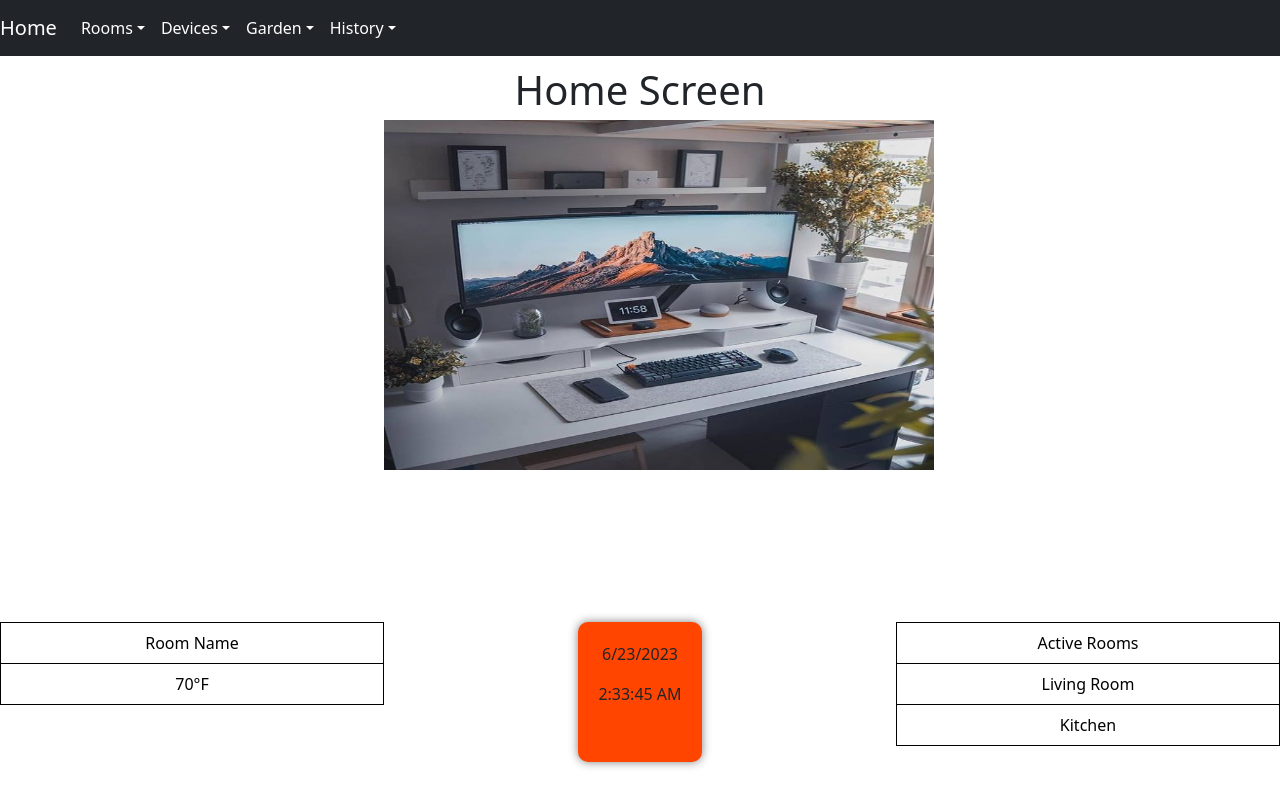
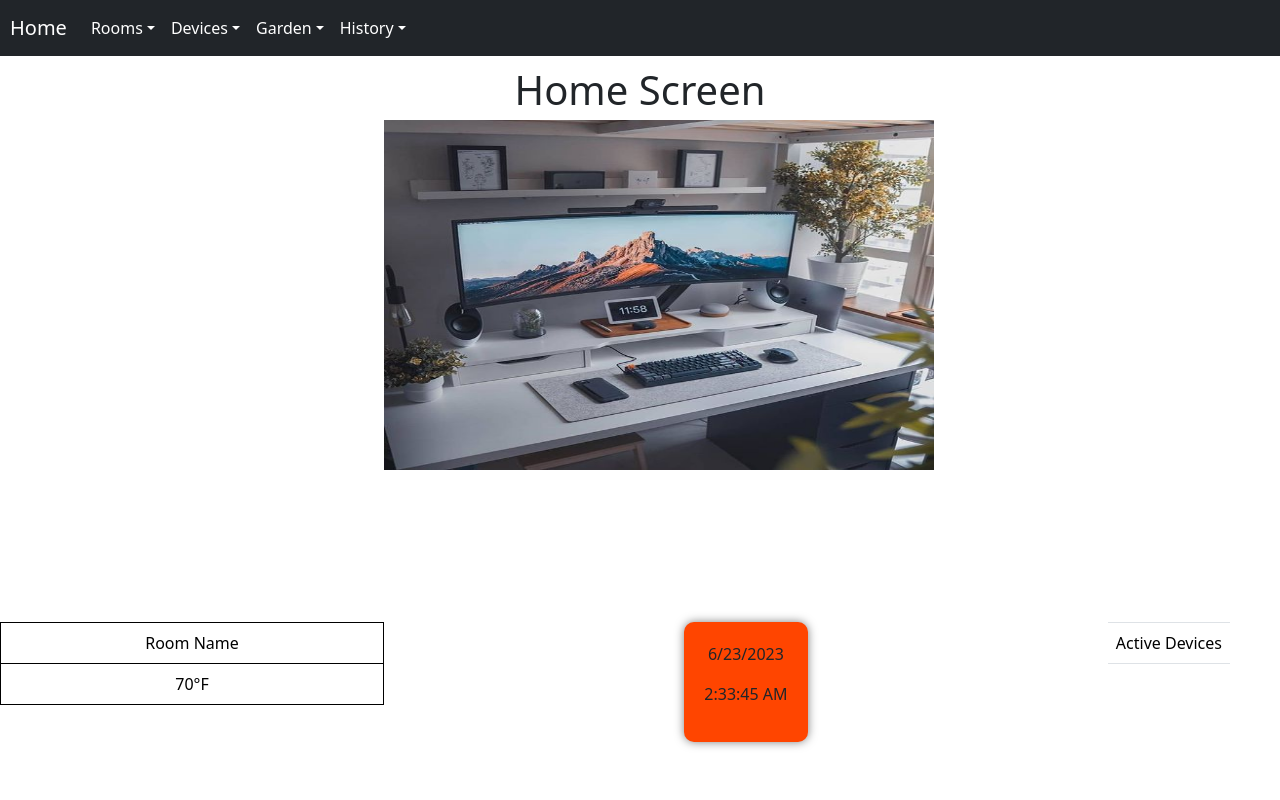
Before and after one commit to Wiqbal2/Smart-Hub-System, a React (Create React App) app: page / in a window 1280 px wide. Built offline with nearby package versions, Linux system fonts and the light colour scheme.

Commit message:
Yusuf: Added device status table to homescreen

```diff
--- a/src/App.js
+++ b/src/App.js
@@ -1,4 +1,3 @@
-
 import React, { useState } from 'react';
 import { BrowserRouter as Router, Routes, Route } from 'react-router-dom';
 import Navbar from './components/Navbar';
@@ -7,30 +6,34 @@ import Room from './components/Room';
 import Device from './components/Device';
 import IrrigationSys from './IrrigationSys.js';
 import LightSys from './LightSys.js';
+import { DeviceContext } from './components/DeviceContext';
 
 function App() {
-  const [devices, setDevices] = useState(['Coffee-Maker', 'Robot-Vacuum', 'Fridge']);
+  const [deviceStatuses, setDevicesStatuses] = useState({
+    'Coffee-Maker': false,
+    'Robot-Vacuum': false,
+    'Fridge': false,
+  });
 
   const addDevice = (deviceName) => {
-    setDevices([...devices, deviceName]);
+    setDevicesStatuses({ ...deviceStatuses, [deviceName]: false });
   };
 
   return (
+    <DeviceContext.Provider value={{ deviceStatuses, setDevicesStatuses }}>
       <div className="App">
         <Router>
-        <Navbar devices={devices} addDevice={addDevice} />
+          <Navbar deviceStatuses={deviceStatuses} addDevice={addDevice} />
           <Routes>
             <Route path="/" element={<HomeScreen />} />
-          <Route path="/Room/:id"  element={<Room />} component={(props) =>
-          <Room value={props.match.params.id}/>
-          }/>
-          <Route path="/Device/:deviceName" element={<Device devices={devices} />} />
+            <Route path="/Room/:id" element={<Room />} />
+            <Route path="/Device/:deviceName" element={<Device />} />
             <Route path="/irrigation" element={<IrrigationSys />} />
             <Route path="/lightsys" element={<LightSys />} />
           </Routes>
         </Router>
-
       </div>
+    </DeviceContext.Provider>
   );
 }
 
--- a/src/components/Device.jsx
+++ b/src/components/Device.jsx
@@ -1,9 +1,8 @@
-
-
 import '../styles.css';
-import React, { useState, useEffect } from 'react';
+import React, { useState, useContext } from 'react';
 import { Button } from 'react-bootstrap';
 import { useParams } from 'react-router-dom';
+import { DeviceContext } from './DeviceContext';
 
 const initialDeviceStates = {
   'Coffee-Maker': false,
@@ -12,19 +11,20 @@ const initialDeviceStates = {
 };
 
 function Device() {
-  const [deviceStates, setDeviceStates] = useState(initialDeviceStates);
+  // const [deviceStates] = useState(initialDeviceStates);
   const [temperature, setTemperature] = useState(75); // Set default temperature to 75°F
   const [isTempSaved, setIsTempSaved] = useState(false); // Track if temperature is saved
   const [isDeviceSaved, setIsDeviceSaved] = useState(false); // Track if device is saved
   const [systemMessage, setSystemMessage] = useState('');
+  const { deviceStatuses, setDevicesStatuses } = useContext(DeviceContext);
 
   const { deviceName } = useParams();
 
   const handleToggle = () => {
-    setDeviceStates((prevStates) => ({
-      ...prevStates,
-      [deviceName]: !prevStates[deviceName],
-    }));
+    setDevicesStatuses({
+      ...deviceStatuses,
+      [deviceName]: !deviceStatuses[deviceName]
+    });
 
     setIsDeviceSaved(true); // Device is saved
     setIsTempSaved(false); // Reset temp saved status
@@ -64,7 +64,7 @@ function Device() {
     }, 3000);
   };
 
-  const isOn = deviceStates[deviceName];
+  const isOn = deviceStatuses[deviceName];
 
   // Render temperature component if the device is a fridge
   if (deviceName === 'Fridge') {
--- /dev/null
+++ b/src/components/DeviceContext.jsx
@@ -0,0 +1,2 @@
+import React from 'react';
+export const DeviceContext = React.createContext();
--- a/src/components/HomeScreen.jsx
+++ b/src/components/HomeScreen.jsx
@@ -1,7 +1,10 @@
-import React, { useState, useEffect } from 'react';
+import React, { useState, useEffect, useContext } from 'react';
+import { DeviceContext } from './DeviceContext';
 
 function HomeScreen() {
     const [dateTime, setDateTime] = useState(new Date());
+    const { deviceStatuses } = useContext(DeviceContext);
+    const activeDevices = Object.keys(deviceStatuses).filter(device => deviceStatuses[device]);
 
     // Function to update date and time
     const updateTime = () => {
@@ -39,18 +42,17 @@ function HomeScreen() {
                     <p>{dateTime.toLocaleDateString()}</p>
                     <p>{dateTime.toLocaleTimeString()}</p>
                 </div>
-                <div className="active-rooms">
+                <div className="active-devices">
                     <table className="table table-hover">
                         <tbody>
                             <tr>
-                                <td>Active Rooms</td>
+                                <td>Active Devices</td>
                             </tr>
-                            <tr>
-                                <td>Living Room</td>
-                            </tr>
-                            <tr>
-                                <td>Kitchen</td>
-                            </tr>
+                            {activeDevices.map(device => (
+                                <tr key={device}>
+                                    <td>{device}</td>
+                                </tr>
+                            ))}
                         </tbody>
                     </table>
                 </div>
--- a/src/components/Navbar.jsx
+++ b/src/components/Navbar.jsx
@@ -34,7 +34,7 @@ function Navbar(props) {
     <>
       <BootstrapNavbar className="navbar navbar-dark bg-dark" expand="lg">
         {/* HOME BUTTON */}
-        <BootstrapNavbar.Brand href="/">Home</BootstrapNavbar.Brand>
+        <BootstrapNavbar.Brand href="/" style={{ paddingLeft: "10px" }}>Home</BootstrapNavbar.Brand>
         <BootstrapNavbar.Toggle aria-controls="basic-navbar-nav" />
         <BootstrapNavbar.Collapse id="basic-navbar-nav">
           <Nav className="mr-auto">
@@ -61,10 +61,9 @@ function Navbar(props) {
 
             </NavDropdown>
 
-
             {/* DEVICES DROPDOWN */}
             <NavDropdown title="Devices" id="basic-nav-dropdown">
-              {props.devices.map((device) => (
+              {props.deviceStatuses && Object.keys(props.deviceStatuses).map((device) => (
                 <NavDropdown.Item key={device} href="/" as={Link} to={`/Device/${device}`}>
                   {device}
                 </NavDropdown.Item>
@@ -81,11 +80,13 @@ function Navbar(props) {
                 </Button>
               </div>
             </NavDropdown>
+
             {/* GARDEN DROPDOWN */}
             <NavDropdown title="Garden" id="basic-nav-dropdown">
               <NavDropdown.Item as={Link} to="/lightsys">Lighting</NavDropdown.Item>
               <NavDropdown.Item as={Link} to="/irrigation">Irrigation</NavDropdown.Item>
             </NavDropdown>
+
             {/* HISTORY DROPDOWN */}
             <NavDropdown title="History" id="basic-nav-dropdown">
               <NavDropdown.Item href="#">- Fridge 30 F<br />May 9th</NavDropdown.Item>
--- a/src/styles.css
+++ b/src/styles.css
@@ -23,9 +23,8 @@
 }
 
 
-
 .temp-body {
-	font-family:Arial, Helvetica, sans-serif;
+	font-family: Arial, Helvetica, sans-serif;
 	text-align: center;
 	display: flex;
 	flex-direction: column;
@@ -38,7 +37,8 @@
 .app-container {
 	height: 400px;
 	width: 300px;
-	background: #008080;;
+	background: #008080;
+	;
 	border-radius: 80px;
 }
 
@@ -76,8 +76,6 @@ button:hover {
 	background: lightcyan;
 }
 
-
-
 .button-div {
 	display: flex;
 	justify-content: space-evenly;
@@ -87,8 +85,6 @@ button:hover {
 .neutral {
 	background: rgb(184, 184, 184);
 }
-
-
 
 .home-screen {
 	display: flex;
@@ -150,54 +146,63 @@ button:hover {
 	padding: 30px;
 }
 
-.device-name{
+.device-name {
 	font-size: calc(2rem + 1.5vw);
 }
-.irrigation-body{
+
+.irrigation-body {
 	background-color: rgb(72, 217, 240);
 	margin-top: -50px;
 }
-.top-ir{
+
+.top-ir {
 	font-weight: bold;
 	font-size: 70px;
-    text-align:center;
+	text-align: center;
 	color: black;
 	margin-top: 50px;
 	margin-bottom: 100px;
 }
-.title-ir{
+
+.title-ir {
 	font-weight: bold;
 	font-size: 60px;
-    text-align:center;
+	text-align: center;
 	color: blue;
 	margin-top: -50px;
 	margin-bottom: 100px;
 }
-.start-ir{
+
+.start-ir {
 	text-align: center;
 	font-weight: bold;
-    color:blue;
+	color: blue;
 	font-size: 40px;
 	margin-top: -50px;
 }
-.end-ir{
+
+.end-ir {
 	text-align: center;
 	font-weight: bold;
-    color:blue;
+	color: blue;
 	font-size: 40px;
 
 }
-.datepicker1{
+
+.datepicker1 {
 	margin-top: 50px;
 	margin-left: 5px;
-    font-size: 25px;;
+	font-size: 25px;
+	;
 }
-.datepicker2{
+
+.datepicker2 {
 	margin-top: 50px;
 	margin-left: 5px;
 	font-size: 25px;
 }
-.save-btnir{
+
+.save-btnir {
 	font-size: 20px;
 	margin-top: 20px;
 	margin-bottom: 50px;
@@ -205,39 +210,44 @@ button:hover {
 	background-color: blue;
 	color: white;
 }
-.save-btnir:hover{
+
+.save-btnir:hover {
 	background-color: rgb(20, 106, 236);
-	color:black;
+	color: black;
 }
 
 
-.light-body{
+.light-body {
 	background-color: rgb(118, 219, 137);
 	margin-top: -50px;
 }
-.top-li{
+
+.top-li {
 	font-weight: bold;
 	font-size: 70px;
-    text-align:center;
+	text-align: center;
 	color: black;
 	margin-top: 50px;
 	margin-bottom: 100px;
 }
-.title-li{
+
+.title-li {
 	font-weight: bold;
 	font-size: 60px;
-    text-align:center;
+	text-align: center;
 	color: blue;
 	margin-top: -50px;
 	margin-bottom: 100px;
 }
-.font-weight-bold-li{
+
+.font-weight-bold-li {
 	text-align: center;
 	font-weight: bold;
-    color:blue;
+	color: blue;
 	font-size: 40px;
 }
-.save-btn-li{
+
+.save-btn-li {
 	font-size: 20px;
 	border-radius: 10px;
 	background-color: blue;
@@ -245,12 +255,13 @@ button:hover {
 	margin-bottom: 20px;
 
 }
-.save-btn-li:hover{
+
+.save-btn-li:hover {
 	background-color: rgb(20, 106, 236);
-	color:black;
+	color: black;
 }
 
-.save-btn-dev{
+.save-btn-dev {
 	font-size: 20px;
 	border-radius: 10px;
 	background-color: blue;
@@ -259,7 +270,12 @@ button:hover {
 	margin-top: -100px;
 
 }
-.save-btn-dev:hover{
+
+.save-btn-dev:hover {
 	background-color: rgb(20, 106, 236);
-	color:black;
+	color: black;
 }
+
+.active-devices {
+	margin-right: 50px;
+}
```
Lines whose indentation alone changed are shown as unchanged.
